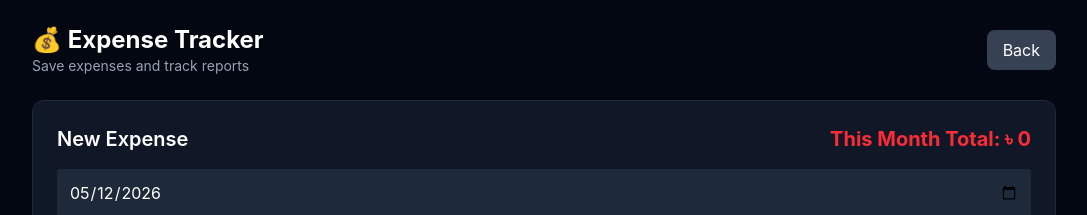
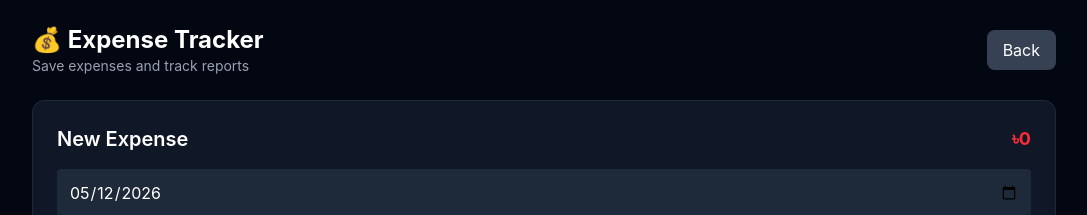
Before and after one commit to Mizan510/Stock-Market, a React app in the folder frontend/: page /expense in a window 1280 px wide. Shown: the top 215 px of the page, without its empty margins (96-1183 px from the left). Built offline with nearby package versions, Linux system fonts and the light colour scheme; no server answers; sample sign-in values are in the browser's storage; the HTML template or start-up script is replaced by a standard one.

Commit message:
Something Updated

```diff
--- a/frontend/src/pages/Expense.jsx
+++ b/frontend/src/pages/Expense.jsx
@@ -381,15 +381,18 @@ const Expense = () => {
 
         {/* FORM */}
         <div className="bg-gray-900 p-6 rounded-xl border border-gray-800 space-y-4">
-          <div className="flex items-center justify-between">
-            <h2 className="text-xl font-semibold">
-              {editingId ? "Edit Expense" : "New Expense"}
-            </h2>
 
-            <span className="text-red-500 font-bold text-xl">
-              This Month Total: ৳ {thisMonthTotal.toLocaleString()}
-            </span>
-          </div>
+
+<div className="flex items-center justify-between gap-2">
+  <h2 className="text-lg sm:text-xl font-semibold">
+    {editingId ? "Edit Expense" : "New Expense"}
+  </h2>
+
+  <span className="text-red-500 font-bold text-2xl sm:text-lg whitespace-nowrap">
+    ৳{thisMonthTotal.toLocaleString()}
+  </span>
+</div>
+
 
           <input
             type="date"
```
